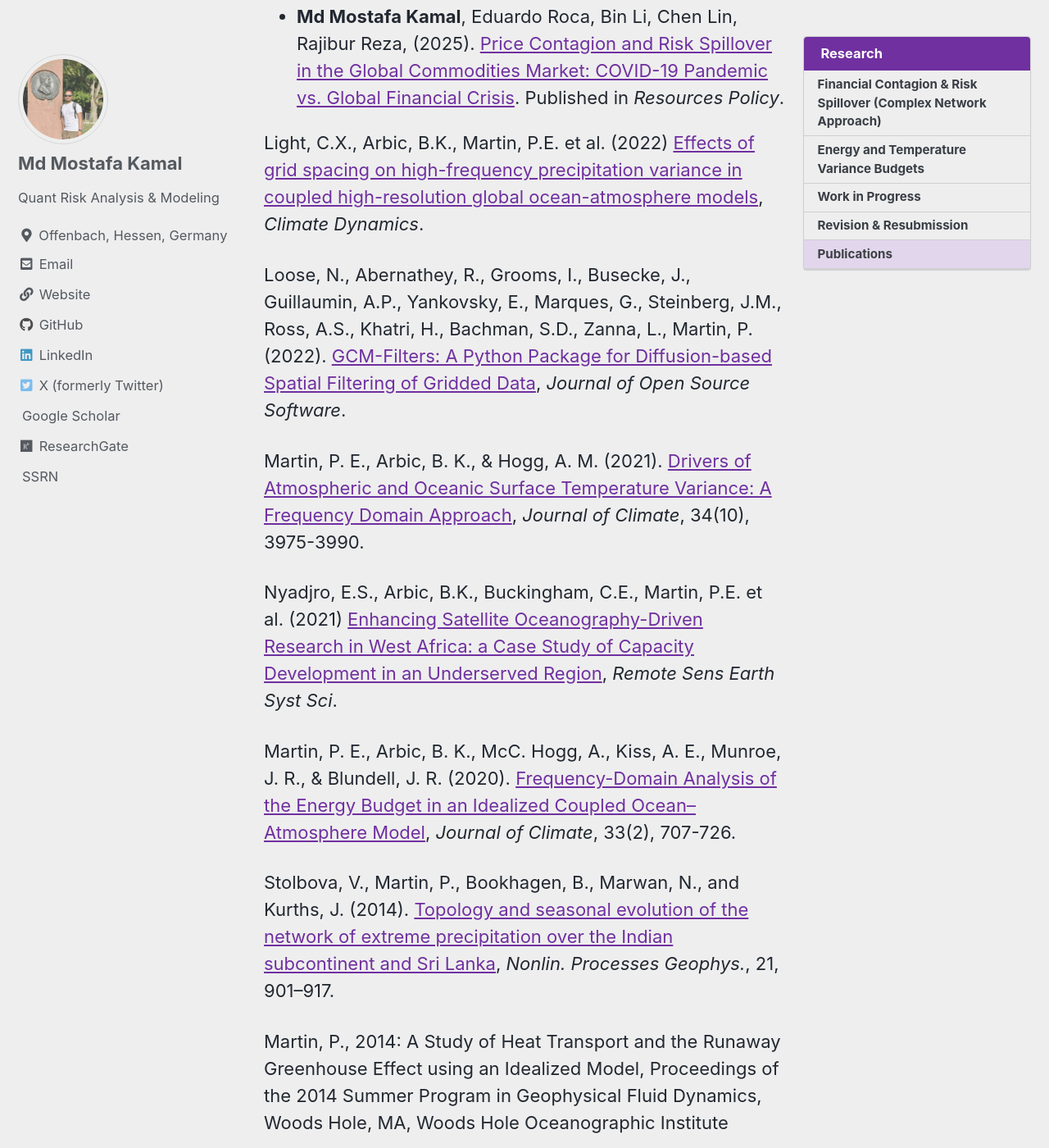
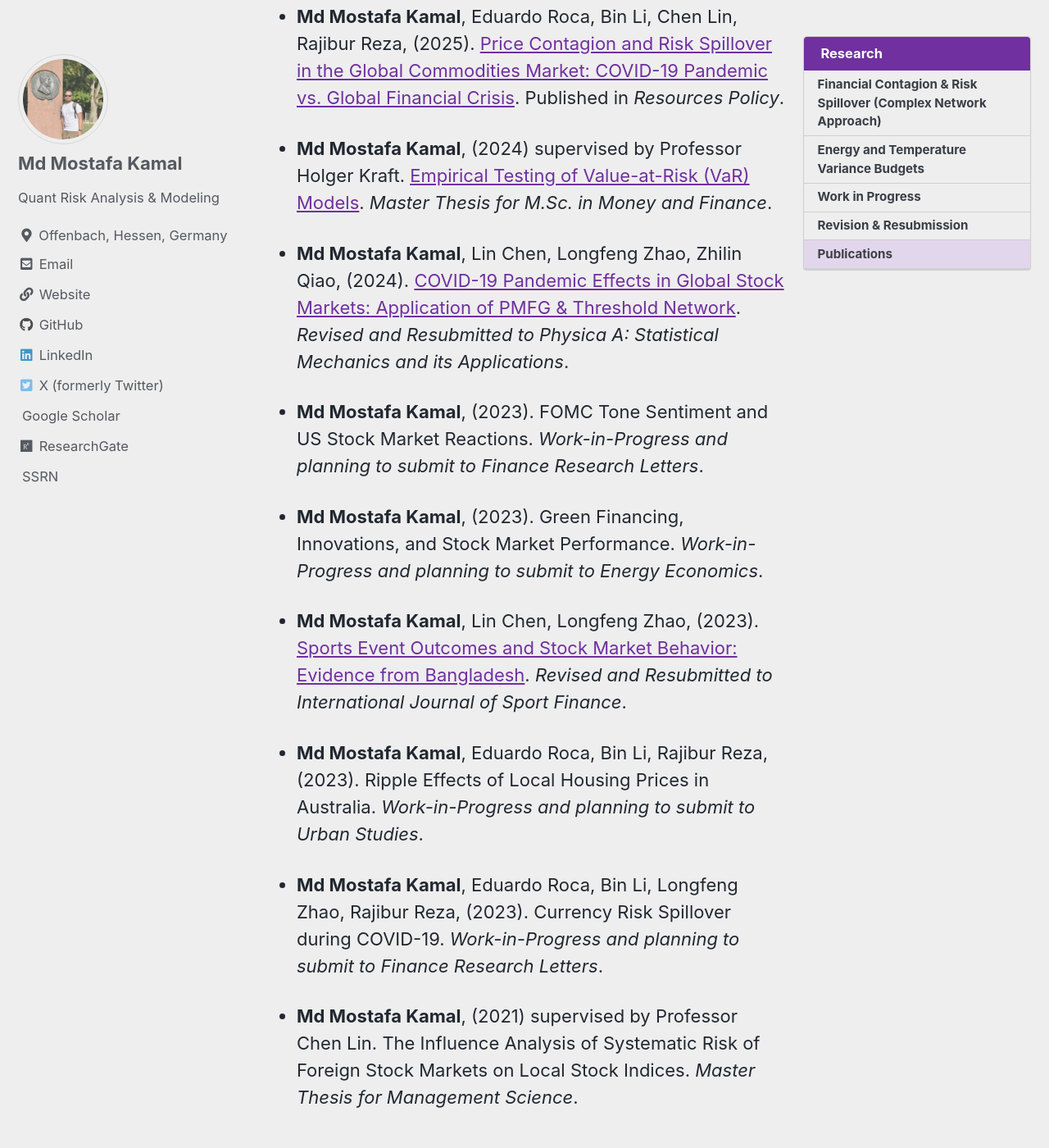
Before and after one commit to Mostafa-MMK/Mostafa-MMK.github.io, a Jekyll site: the page built from _pages/research.md, in a window 1280 px wide and 1400 px high, scrolled down 1729 px. Shown: the whole window at 82% size. Built offline with Jekyll 4.4.1, drawn with Linux system fonts in a browser that asks for light colours; cached includes are drawn as plain includes; a style sheet for code colours, icons or effects is not loaded.

Commit message:
Update research.md

```diff
--- a/_pages/research.md
+++ b/_pages/research.md
@@ -30,20 +30,23 @@ During my PhD and Postdoc, I used a novel Fourier analysis technique to compute
 
 
 ## Revision & Resubmission
+
 ## Publications
 
 -  **Md Mostafa Kamal**, Eduardo Roca, Bin Li, Chen Lin, Rajibur Reza, (2025). [Price Contagion and Risk Spillover in the Global Commodities Market: COVID-19 Pandemic vs. Global Financial Crisis](https://www.sciencedirect.com/science/article/pii/S0301420725000959?via%3Dihub). Published in _Resources Policy_.
 
-Light, C.X., Arbic, B.K., Martin, P.E. et al. (2022) [Effects of grid spacing on high-frequency precipitation variance in coupled high-resolution global ocean-atmosphere models](https://doi.org/10.1007/s00382-022-06257-6), _Climate Dynamics_.
+-  **Md Mostafa Kamal**, (2024) supervised by Professor Holger Kraft. [Empirical Testing of Value-at-Risk (VaR) Models](https://github.com/Mostafa-MMK/MMF_Thesis). _Master Thesis for M.Sc. in Money and Finance_.
 
-Loose, N., Abernathey, R., Grooms, I., Busecke, J., Guillaumin, A.P., Yankovsky, E., Marques, G., Steinberg, J.M., Ross, A.S., Khatri, H., Bachman, S.D., Zanna, L., Martin, P. (2022). [GCM-Filters: A Python Package for Diffusion-based Spatial Filtering of Gridded Data](https://joss.theoj.org/papers/10.21105/joss.03947), _Journal of Open Source Software_.
+-  **Md Mostafa Kamal**, Lin Chen, Longfeng Zhao, Zhilin Qiao, (2024). [COVID-19 Pandemic Effects in Global Stock Markets: Application of PMFG & Threshold Network](http://dx.doi.org/10.2139/ssrn.3832383). _Revised and Resubmitted to Physica A: Statistical Mechanics and its Applications_.
 
-Martin, P. E., Arbic, B. K., & Hogg, A. M. (2021). [Drivers of Atmospheric and Oceanic Surface Temperature Variance: A Frequency Domain Approach](https://doi.org/10.1175/JCLI-D-20-0557.1), _Journal of Climate_, 34(10), 3975-3990.
+-  **Md Mostafa Kamal**, (2023). FOMC Tone Sentiment and US Stock Market Reactions. _Work-in-Progress and planning to submit to Finance Research Letters_.
 
-Nyadjro, E.S., Arbic, B.K., Buckingham, C.E., Martin, P.E. et al. (2021) [Enhancing Satellite Oceanography-Driven Research in West Africa: a Case Study of Capacity Development in an Underserved Region](https://doi.org/10.1007/s41976-021-00051-4), _Remote Sens Earth Syst Sci_.
+-  **Md Mostafa Kamal**, (2023). Green Financing, Innovations, and Stock Market Performance. _Work-in-Progress and planning to submit to Energy Economics_.
 
-Martin, P. E., Arbic, B. K., McC. Hogg, A., Kiss, A. E., Munroe, J. R., & Blundell, J. R. (2020). [Frequency-Domain Analysis of the Energy Budget in an Idealized Coupled Ocean–Atmosphere Model](https://doi.org/10.1175/JCLI-D-19-0118.1), _Journal of Climate_, 33(2), 707-726.
+-  **Md Mostafa Kamal**, Lin Chen, Longfeng Zhao, (2023). [Sports Event Outcomes and Stock Market Behavior: Evidence from Bangladesh](https://dx.doi.org/10.2139/ssrn.3832372). _Revised and Resubmitted to International Journal of Sport Finance_.
 
-Stolbova, V., Martin, P., Bookhagen, B., Marwan, N., and Kurths, J. (2014). [Topology and seasonal evolution of the network of extreme precipitation over the Indian subcontinent and Sri Lanka](https://doi.org/10.5194/npg-21-901-2014), _Nonlin. Processes Geophys._, 21, 901–917.
+-  **Md Mostafa Kamal**, Eduardo Roca, Bin Li, Rajibur Reza, (2023). Ripple Effects of Local Housing Prices in Australia. _Work-in-Progress and planning to submit to Urban Studies_.
 
-Martin, P., 2014: A Study of Heat Transport and the Runaway Greenhouse Effect using an Idealized Model, Proceedings of the 2014 Summer Program in Geophysical Fluid Dynamics, Woods Hole, MA, Woods Hole Oceanographic Institute
+-  **Md Mostafa Kamal**, Eduardo Roca, Bin Li, Longfeng Zhao, Rajibur Reza, (2023). Currency Risk Spillover during COVID-19. _Work-in-Progress and planning to submit to Finance Research Letters_.
+
+-  **Md Mostafa Kamal**, (2021) supervised by Professor Chen Lin. The Influence Analysis of Systematic Risk of Foreign Stock Markets on Local Stock Indices. _Master Thesis for Management Science_.
```
